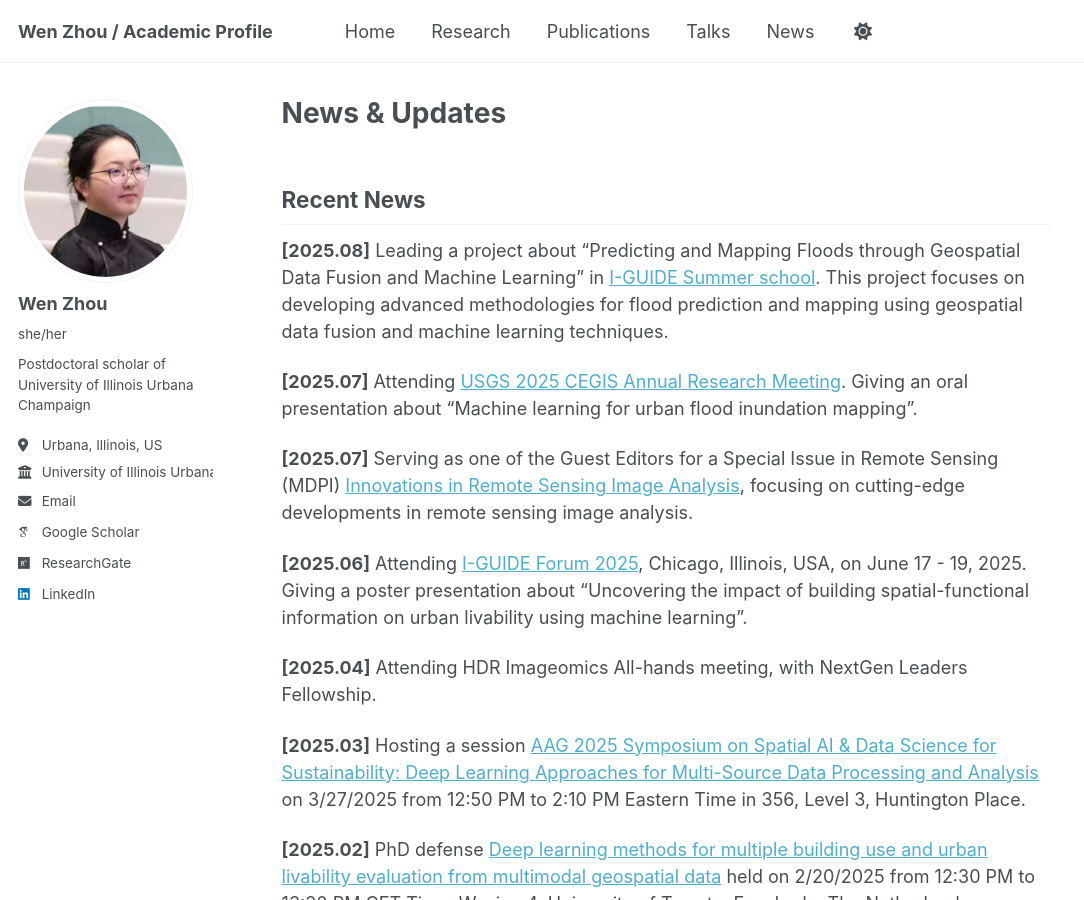
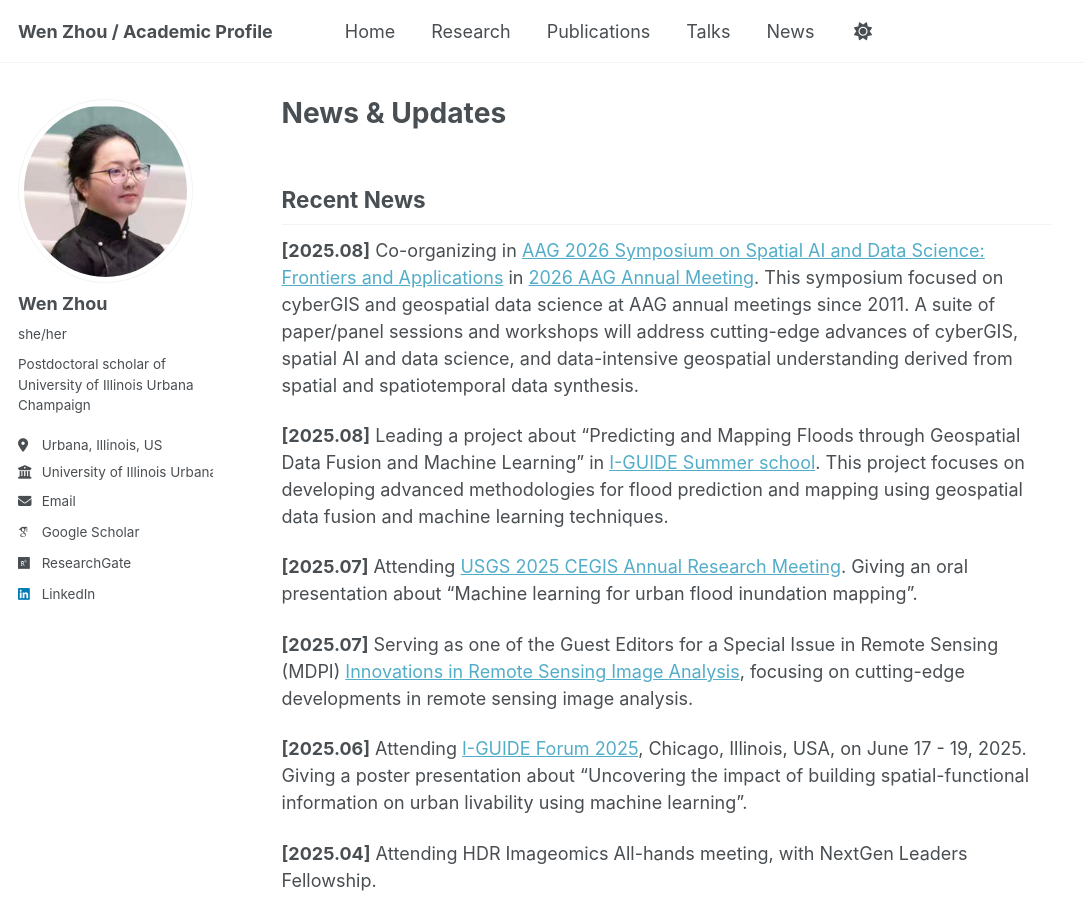
Before and after one commit to VienJou/vienjou.github.io, a Jekyll site: the page built from _pages/news.md, in a window 1280 px wide and 900 px high. Shown: the whole window, without its empty margins (0-1084 px from the left). Built offline with Jekyll 4.4.1, drawn with Linux system fonts in a browser that asks for light colours; some web fonts are replaced; a script that is not in the unit is left out.

Commit message:
Update news with recent symposium and project details
Added recent news updates about symposiums and projects related to geospatial data science and flood prediction.

```diff
--- a/_pages/news.md
+++ b/_pages/news.md
@@ -5,6 +5,7 @@ author_profile: true
 ---
 
 ## Recent News
+**[2025.08]** Co-organizing in [AAG 2026 Symposium on Spatial AI and Data Science: Frontiers and Applications](https://i-guide.io/aag-2026-symposium-on-spatial-ai-data-science-frontiers-and-applications/) in [2026 AAG Annual Meeting](https://www.aag.org/events/aag2026/). This symposium focused on cyberGIS and geospatial data science at AAG annual meetings since 2011. A suite of paper/panel sessions and workshops will address cutting-edge advances of cyberGIS, spatial AI and data science, and data-intensive geospatial understanding derived from spatial and spatiotemporal data synthesis.
 
 **[2025.08]** Leading a project about "Predicting and Mapping Floods through Geospatial Data Fusion and Machine Learning" in [I-GUIDE Summer school](https://i-guide.io/summer-school/summer-school-2025/projects/). This project focuses on developing advanced methodologies for flood prediction and mapping using geospatial data fusion and machine learning techniques.
 
```
